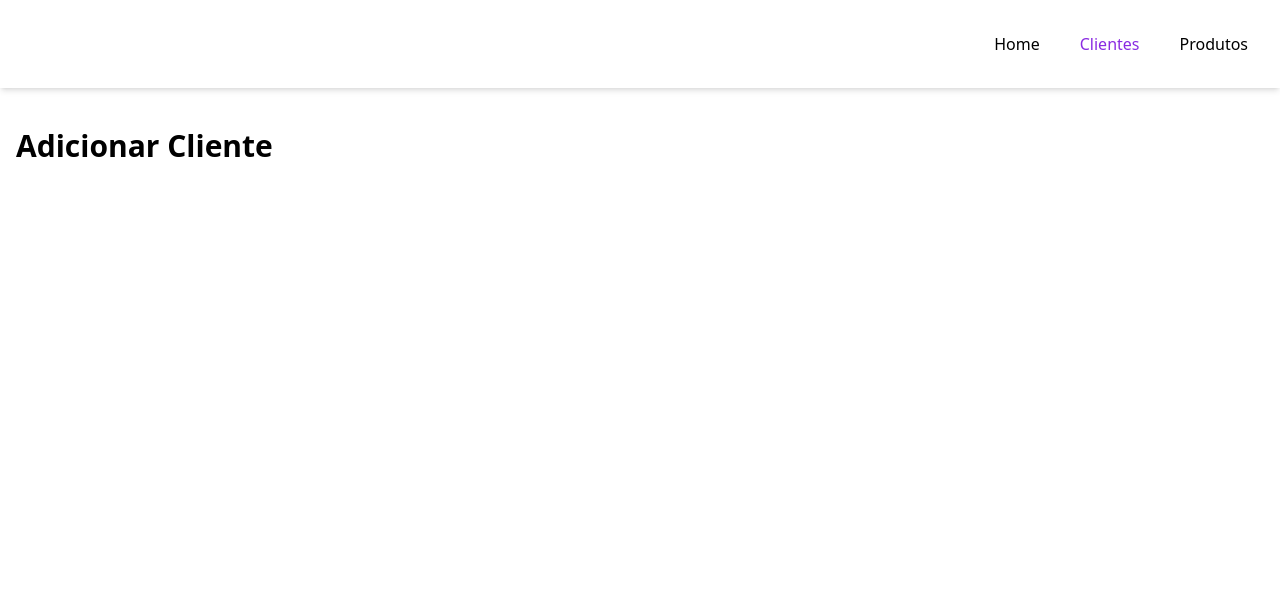
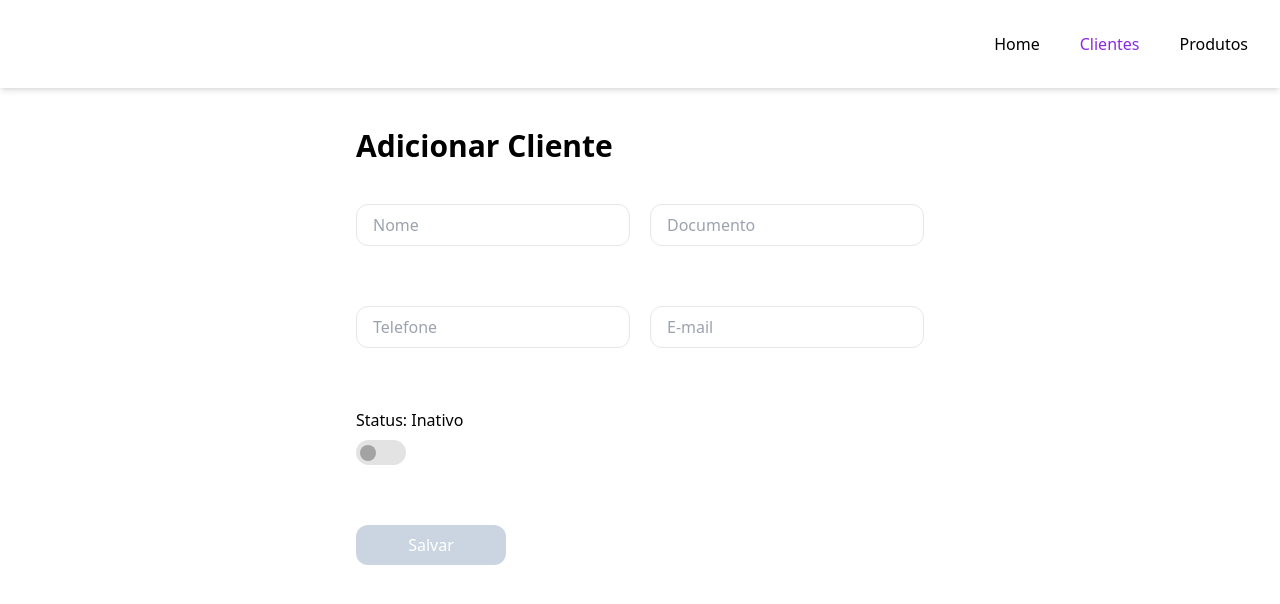
Before and after one commit to lucasoneves/datastone, a Vue app: page /clients in a window 1280 px wide. Shown: the top 604 px of the page. Built offline with nearby package versions, Linux system fonts and the light colour scheme; a web font is replaced by a local one.

Commit message:
Created button component

```diff
--- a/src/components/Layout.vue
+++ b/src/components/Layout.vue
@@ -9,5 +9,14 @@ import Header from "./Header/Header.vue";
   </div>
 </template>
 
-<style scoped>
+<style scoped lang="scss">
+.container {
+  @media (min-width: 600px) {
+    max-width: 600px;
+  }
+
+  @media (min-width: 1600px) {
+    max-width: 768px;
+  }
+}
 </style>
--- /dev/null
+++ b/src/components/MainButton/MainButton.vue
@@ -0,0 +1,28 @@
+<script setup>
+const props = defineProps({
+  enableForm: Boolean,
+  handleClick: Function,
+  title: String,
+});
+</script>
+
+<template>
+  <button
+    :disabled="!enableForm"
+    class="main-button px-10 py-2 rounded-xl text-white mt-10 block"
+    :class="!enableForm ? 'cursor-not-allowed bg-slate-300' : 'bg-base-blue'"
+    @click="handleClick"
+  >
+    {{ title }}
+  </button>
+</template>
+
+<style lang="scss" scoped>
+.main-button {
+  width: 100%;
+
+  @media (min-width: 640px) {
+    width: 150px;
+  }
+}
+</style>
--- a/src/views/Clients.vue
+++ b/src/views/Clients.vue
@@ -1,19 +1,86 @@
 <!-- eslint-disa
   components: { Layout },ble vue/multi-word-component-names -->
 <script setup>
-import { ref } from "vue";
+import { ref, watch } from "vue";
 import Layout from "../components/Layout.vue";
-const clients = ref([]);
+import ToggleSwitch from "../components/ToggleSwitch/ToggleSwitch.vue";
+import MainButton from "../components/MainButton/MainButton.vue";
+const client = ref({
+  name: "",
+  clientDocument: "",
+  phone: "",
+  email: "",
+  isActive: false,
+});
+const enableForm = ref(false);
+function handleCheckedEvent(event) {
+  client.value.isActive = event.value;
+}
+function saveClient(e) {
+  e.preventDefault();
+}
+
+watch(client.value, async (newProduct) => {
+  if (newProduct.name.length > 0) {
+    enableForm.value = true;
+    return;
+  }
+  enableForm.value = false;
+  //   console.log(newProduct);
+  //   console.log(oldProduct);
+});
 </script>
 
 <template>
   <Layout>
-    <h2 class="text-3xl font-bold">Adicionar Cliente</h2>
-    <ul>
-      <li v-for="client in clients" :key="client.id">
-        {{ client.name }}
-      </li>
-    </ul>
+    <h2 class="text-3xl font-bold mb-10">Adicionar Cliente</h2>
+    <form action="" class="grid grid-cols-2 gap-5">
+      <input
+        type="text"
+        name="clientName"
+        placeholder="Nome"
+        class="border px-4 py-2 rounded-xl mb-10 block"
+        v-model="client.name"
+      />
+      <input
+        type="text"
+        name="clientDocument"
+        placeholder="Documento"
+        class="border px-4 py-2 rounded-xl mb-10 block"
+        v-model="client.clientDocument"
+      />
+      <input
+        type="text"
+        name="clientPhone"
+        placeholder="Telefone"
+        class="border px-4 py-2 rounded-xl mb-10 block"
+        v-model="client.phone"
+      />
+      <input
+        type="email"
+        name="clientPhone"
+        placeholder="E-mail"
+        class="border px-4 py-2 rounded-xl mb-10 block"
+        v-model="client.email"
+      />
+      <ToggleSwitch :withText="true" @checked-event="handleCheckedEvent" />
+      <!-- <button
+        :disabled="!enableForm"
+        @click="saveClient"
+        class=":md-w-full px-10 py-2 rounded-xl text-white mt-10 block col-span-2"
+        :class="
+          !enableForm ? 'cursor-not-allowed bg-slate-300' : 'bg-base-blue'
+        "
+      >
+        Salvar
+      </button> -->
+      <MainButton
+        :enable-form="enableForm"
+        :handleClick="saveClient"
+        title="Salvar"
+        class="col-span-2"
+      />
+    </form>
   </Layout>
 </template>
 
--- a/src/views/Products.vue
+++ b/src/views/Products.vue
@@ -4,6 +4,7 @@
 import { ref, watch } from "vue";
 import Layout from "../components/Layout.vue";
 import ToggleSwitch from "../components/ToggleSwitch/ToggleSwitch.vue";
+import MainButton from "../components/MainButton/MainButton.vue";
 const product = ref({ name: "", isActive: false });
 const enableForm = ref(false);
 function handleCheckedEvent(event) {
@@ -16,7 +17,7 @@ function saveProduct(e) {
 watch(product.value, async (newProduct) => {
   if (newProduct.name.length > 0) {
     enableForm.value = true;
-    return
+    return;
   }
   enableForm.value = false;
   //   console.log(newProduct);
@@ -27,25 +28,24 @@ watch(product.value, async (newProduct) => {
 <template>
   <Layout>
     <h2 class="text-3xl font-bold mb-10">Adicionar Produto</h2>
-    <form action="">
+    <form action="" class="grid">
       <input
         type="text"
         name="productTitle"
         placeholder="Nome"
-        class="border px-4 py-2 rounded-xl mb-10 block"
+        class="border px-4 py-2 rounded-xl mb-10 block col-span-4"
         v-model="product.name"
       />
-      <ToggleSwitch :withText="true" @checked-event="handleCheckedEvent" />
-      <button
-        :disabled="!enableForm"
-        @click="saveProduct"
-        class="px-10 py-2 rounded-xl text-white mt-10 block"
-        :class="
-          !enableForm ? 'cursor-not-allowed bg-slate-300' : 'bg-base-blue'
-        "
-      >
-        Salvar
-      </button>
+      <ToggleSwitch
+        :withText="true"
+        @checked-event="handleCheckedEvent"
+        class="col-span-4"
+      />
+      <MainButton
+        :enable-form="enableForm"
+        :handleClick="saveProduct"
+        title="Salvar"
+      />
     </form>
   </Layout>
 </template>
--- a/tailwind.config.js
+++ b/tailwind.config.js
@@ -1,3 +1,4 @@
+/* eslint-disable no-undef */
 const defaultTheme = require("tailwindcss/defaultTheme");
 /** @type {import('tailwindcss').Config} */
 module.exports = {
```
